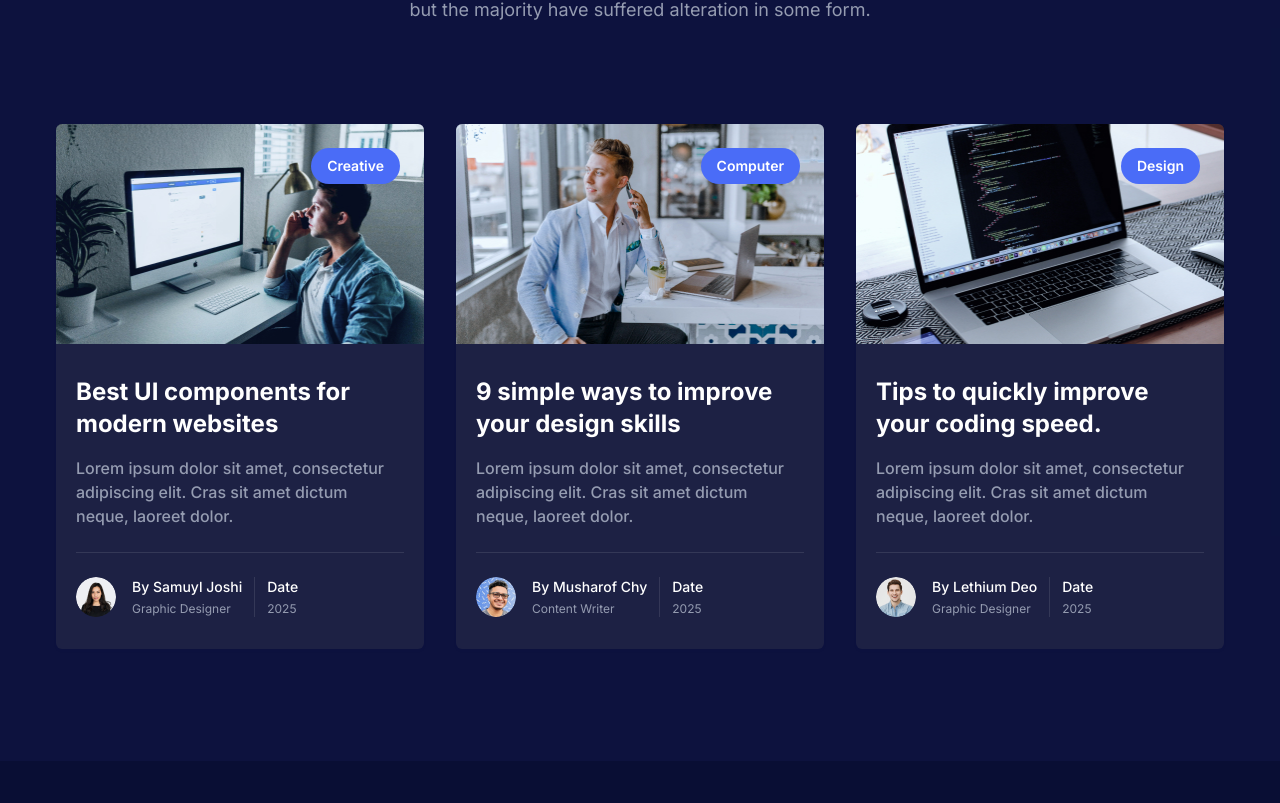
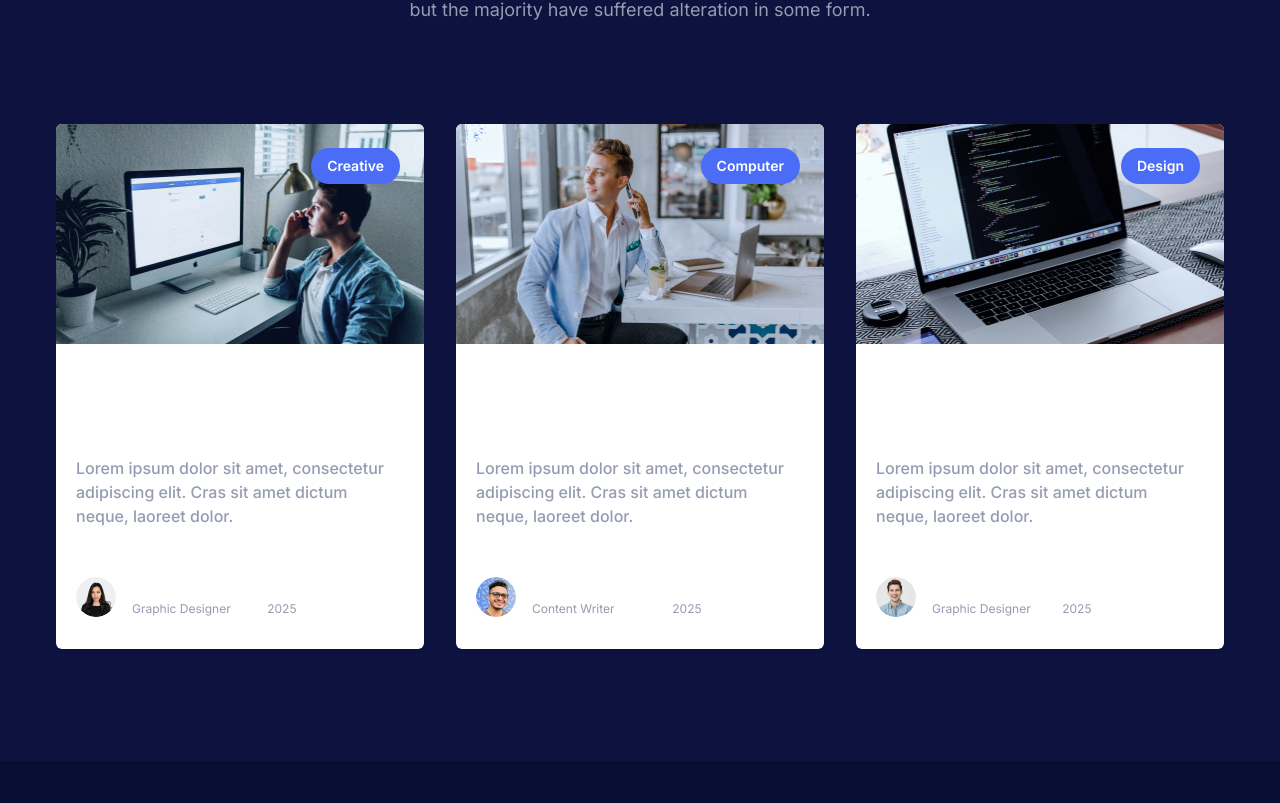
Before and after one commit to guvcode/capstonehistorical, a Next.js app: page / in a window 1280 px wide. Shown: the part 6577-7380 px from the top of the page. Built offline with nearby package versions, Linux system fonts and the light colour scheme.

Commit message:
trying to make whote default

```diff
--- a/tailwind.config.js
+++ b/tailwind.config.js
@@ -16,7 +16,7 @@ module.exports = {
       transparent: "transparent",
       white: "#FFFFFF",
       black: "#090E34",
-      dark: "#1D2144",
+      dark: "#FFFFFF",
       primary: "#4A6CF7",
       yellow: "#FBB040",
       "body-color": "#959CB1",
```
